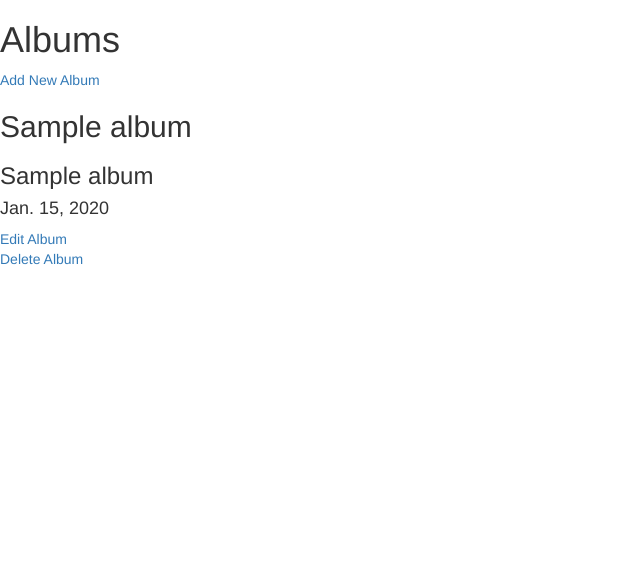
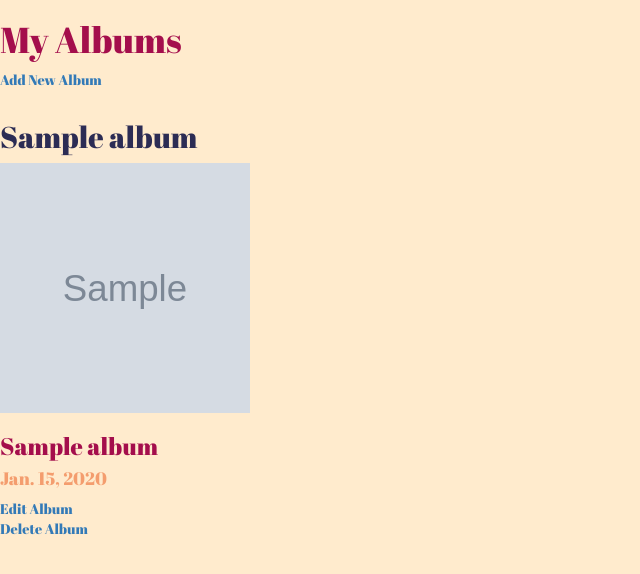
Before and after one commit to momentum-morehouse/django-music-racquelsimone, a Django app: page /albums in a window 1280 px wide. Shown: the top 574 px of the page, without its empty margins (0-640 px from the left). Run offline with Django 3.2, Linux system fonts and the light colour scheme; tables that the repository leaves empty hold one stand-in row (values such as "Sample post"); grey boxes marked "Sample" are stand-in pictures; some libraries are stand-ins or nearby versions.

Commit message:
Images! Still need to work on horizontal alignment. Le sigh,

```diff
--- a/mymusic/models.py
+++ b/mymusic/models.py
@@ -5,7 +5,8 @@ from django.db import models
 class Album(models.Model):
   artist_name = models.CharField(max_length=255, null=True, blank=True)
   album_title = models.CharField(max_length=255, null=True, blank=True)
-  date_released = models.DateField(null = True, blank=True)
+  date_released = models.DateField(null= True, blank=True)
+  image_url = models.TextField(null= True, blank=True)
 
-  def _str_(self):
+  def __str__(self):
     return f"{self.album_title}"
--- a/static/css/styles.css
+++ b/static/css/styles.css
@@ -1,4 +1,36 @@
-.h1 {
-    color: rgb(194, 0, 129);
-    font-family: 'Lobster';
+.albumlist {
+  display: flex;
+
 }
+
+
+h1 {
+    color: #a40e4cff;
+    font-family: Abril Fatface, cursive;
+
+}
+
+
+h2 {
+    color: #2c2c54ff;
+    font-family: Abril Fatface, cursive;
+
+}
+
+h3 {
+  color: #a40e4cff;
+  font-family: Abril Fatface, cursive;
+}
+
+h4 {
+  color: #f49d6eff;
+  font-family: Abril Fatface, cursive;
+}
+
+body {
+  background-color: blanchedalmond;
+}
+
+p {
+  font-family: Abril Fatface, cursive;
+}
--- a/templates/albums/delete_album.html
+++ b/templates/albums/delete_album.html
@@ -8,7 +8,8 @@
     {% csrf_token %}
     <p>Are you sure you want to delete {{ album.album_title }}?</p>
     <div>
-      <button type="submit">Delete Album</button><br />
+      <button type="button" class="btn btn-danger">Delete Album</button>
+      <!-- <button type="submit">Delete Album</button><br /> -->
       <a href="{% url 'list_albums' %}">Cancel</a>
     </div>
   </form>
--- a/templates/albums/list_albums.html
+++ b/templates/albums/list_albums.html
@@ -3,25 +3,29 @@
 {% block content %}
 
 
-<h1>Albums</h1>
+<h1> My Albums</h1>
 
 <p><a href="{% url 'add_albums' %}">Add New Album</a></p>
 
-<div class="flex flex-wrap">
+
+<div class='albumlist'>
+
   {% for album in albums %}
-  <div class="w-33 pa3">
+  <div class='albumdetails'>
     <h2>{{ album.album_title }}</h2>
+    <img src='{{ album.image_url }}' height="250" width="250">
     <h3>{{ album.artist_name}}</h3>
     <h4>{{ album.date_released}}</h4>
 
 
 </div>
-</div>
+  </div>
 
 <p>
       <a href="{% url 'edit_album' pk=album.pk %}">Edit Album</a><br>
       <a class="red" href="{% url 'delete_album' pk=album.pk %}">Delete Album</a>
 
     </p>
+
 {% endfor %}
 {% endblock %}
--- a/templates/base.html
+++ b/templates/base.html
@@ -5,15 +5,24 @@
 <head>
   <meta charset="UTF-8">
   <meta name="viewport" content="width=device-width, initial-scale=1.0">
-  <title>My Music</title>
-  <link rel= "stylesheet" href="{% static "css/styles.css" %}">
+
   <link rel="stylesheet" href="//maxcdn.bootstrapcdn.com/bootstrap/3.2.0/css/bootstrap.min.css">
   <link rel="stylesheet" href="//maxcdn.bootstrapcdn.com/bootstrap/3.2.0/css/bootstrap-theme.min.css">
+  <link rel="stylesheet" href="https://stackpath.bootstrapcdn.com/font-awesome/4.7.0/css/font-awesome.min.css" integrity="sha384-wvfXpqpZZVQGK6TAh5PVlGOfQNHSoD2xbE+QkPxCAFlNEevoEH3Sl0sibVcOQVnN" crossorigin="anonymous">
+
+  <style>
+  @import url('https://fonts.googleapis.com/css2?family=Abril+Fatface&display=swap');
+  </style>
+
+  <link rel="stylesheet" href="{% static 'css/styles.css' %}">
 
 
 
 </head>
 
+<body>
+
+  <title>My Music</title>
 <body class="sans-serif pv3 ph2">
   <div class="mw9 center">
     {% block content %}
```
Also changed, not shown: mymusic/migrations/0004_album_image_url.py (added).
